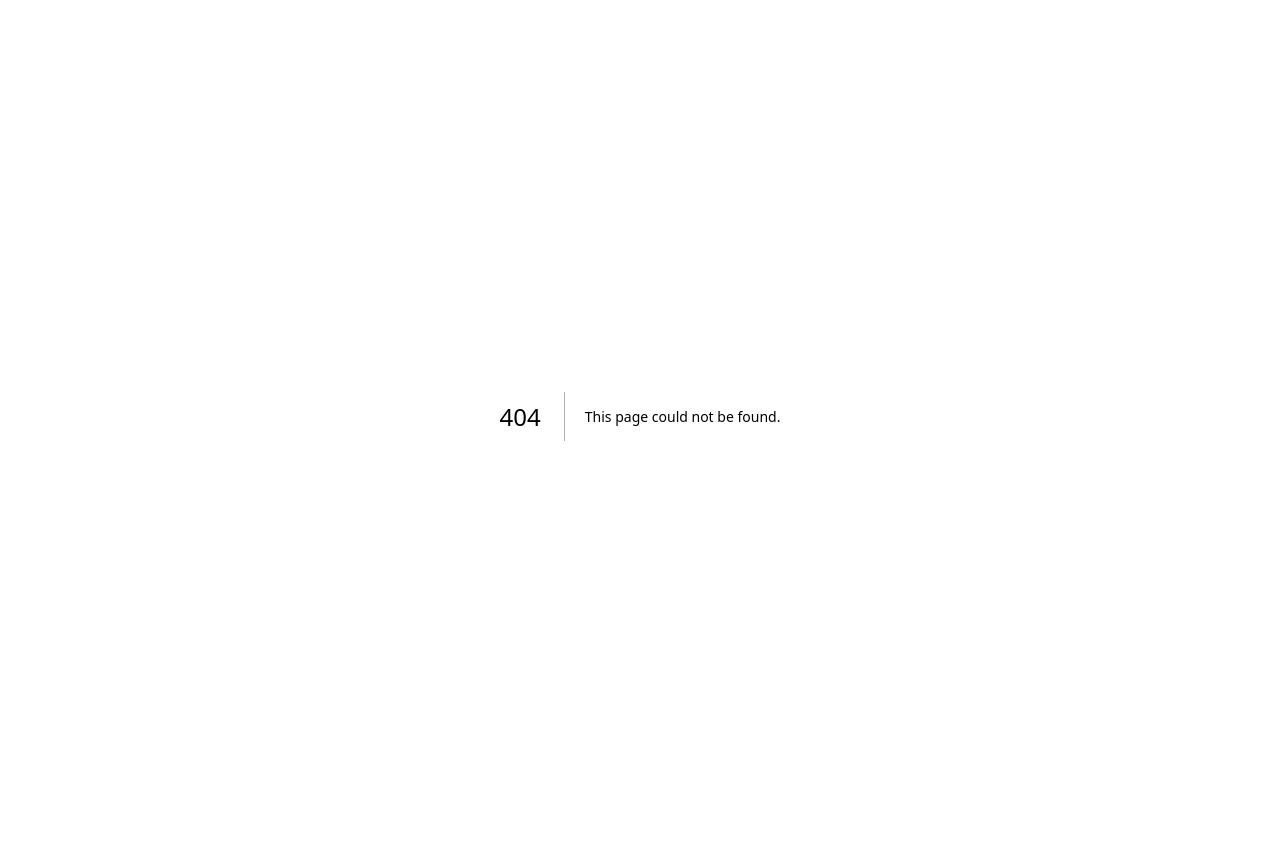
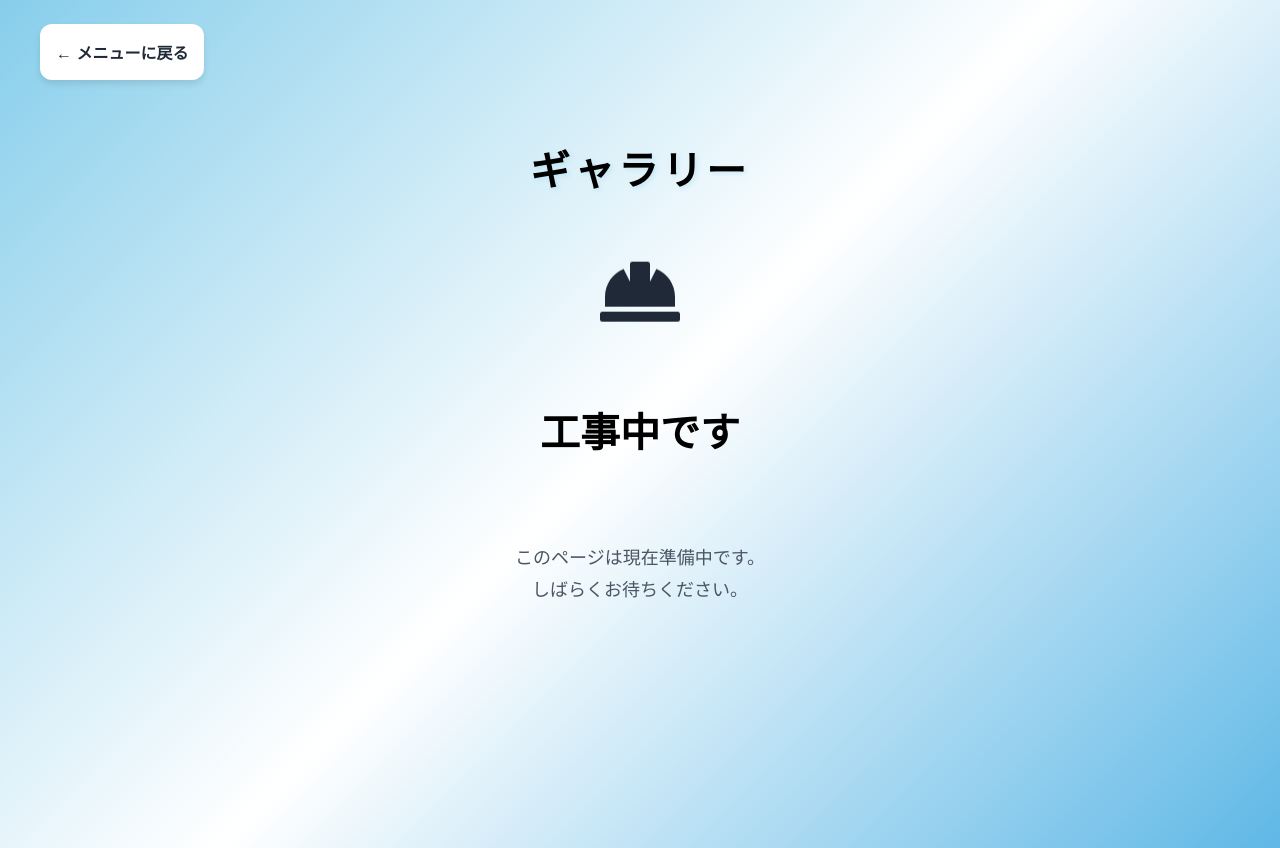
Before and after one commit to yutomiyake-pf/homepage, a Next.js app: page /gallery in a window 1280 px wide. Before the commit this address had no page. Built offline with nearby package versions, Linux system fonts and the light colour scheme.

Commit message:
工事中

```diff
--- /dev/null
+++ b/src/app/_components/UnderConstruction/index.tsx
@@ -0,0 +1,29 @@
+import { ReactNode } from "react";
+import styles from "./styles.module.css";
+import { Header } from "@/app/_components/Header";
+import { FaHardHat } from "react-icons/fa";
+
+type Props = {
+  pageName: string;
+};
+
+export const UnderConstruction = ({ pageName }: Props): ReactNode => {
+  return (
+    <main className={styles.section}>
+      <div className={styles.sectionContent}>
+        <Header title={pageName} />
+        <section className={styles.constructionContainer}>
+          <div className={styles.constructionIcon}>
+            <FaHardHat size={80} />
+          </div>
+          <h2 className={styles.constructionTitle}>工事中です</h2>
+          <p className={styles.constructionMessage}>
+            このページは現在準備中です。
+            <br />
+            しばらくお待ちください。
+          </p>
+        </section>
+      </div>
+    </main>
+  );
+};
--- /dev/null
+++ b/src/app/_components/UnderConstruction/styles.module.css
@@ -0,0 +1,53 @@
+.section {
+  width: 100%;
+  min-height: 100dvh;
+}
+
+.sectionContent {
+  max-width: var(--max-content-width);
+  margin: 0 auto;
+  display: flex;
+  flex-direction: column;
+  gap: var(--gap-xl);
+}
+
+.constructionContainer {
+  width: 100%;
+  display: flex;
+  flex-direction: column;
+  align-items: center;
+  justify-content: center;
+  gap: var(--gap-xl);
+}
+
+.constructionIcon {
+  display: flex;
+  align-items: center;
+  justify-content: center;
+  color: var(--color-gray-800);
+  animation: bounce 2s infinite;
+}
+
+@keyframes bounce {
+  0%,
+  100% {
+    transform: translateY(0);
+  }
+  50% {
+    transform: translateY(-20px);
+  }
+}
+
+.constructionTitle {
+  font-size: var(--font-size-3xl);
+  font-weight: 700;
+  color: var(--color-black);
+  text-align: center;
+}
+
+.constructionMessage {
+  font-size: var(--font-size-lg);
+  color: var(--color-gray-600);
+  text-align: center;
+  line-height: 1.8;
+}
--- /dev/null
+++ b/src/app/gallery/page.tsx
@@ -0,0 +1,8 @@
+import { NextPage } from "next";
+import { UnderConstruction } from "../_components/UnderConstruction";
+
+const Page: NextPage = () => {
+  return <UnderConstruction pageName="ギャラリー" />;
+};
+
+export default Page;
```
Also changed, not shown: src/app/portfolio/page.tsx (added, +8 -0 lines).
